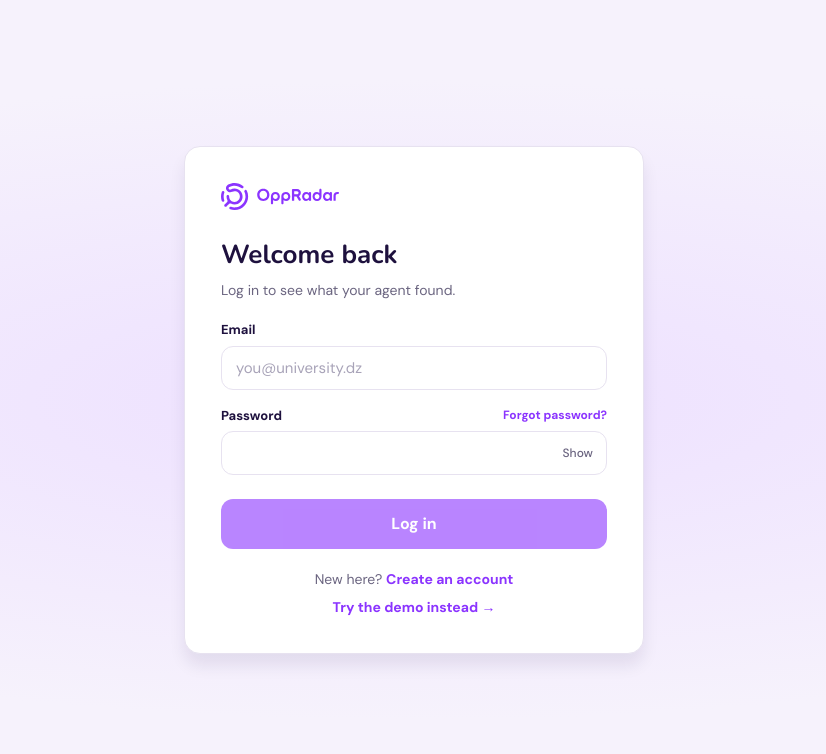
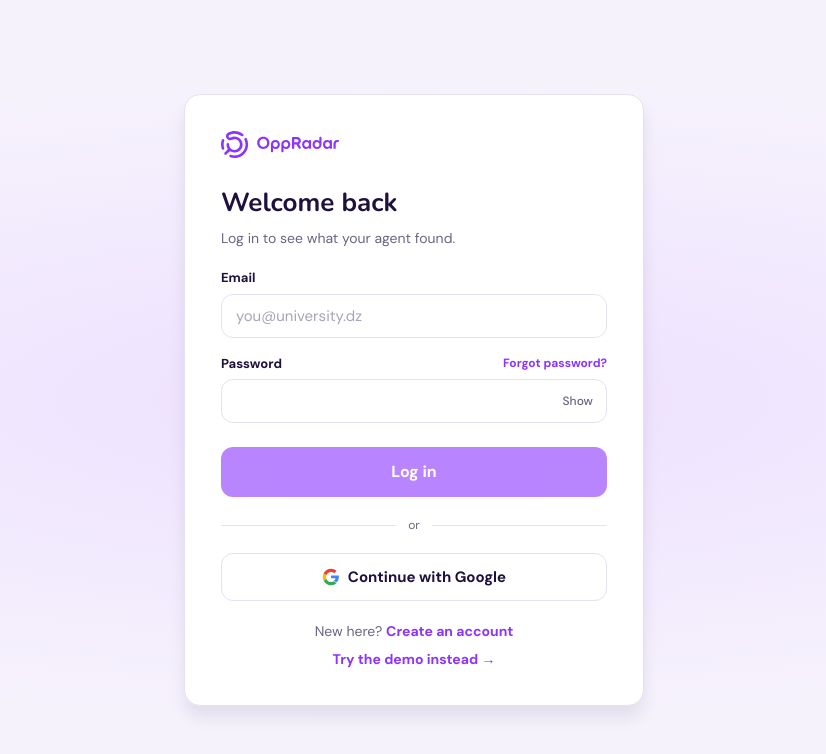
Before and after one commit to Riad-Doukha/OppRadar, a Next.js app in the folder frontend/: page /login in a window 1280 px wide. Shown: the top 754 px of the page, without its empty margins (226-1052 px from the left). Built offline with nearby package versions, Linux system fonts and the light colour scheme; no server answers.

Commit message:
Login: Continue with Google (same as sign-up)

```diff
--- a/frontend/app/(auth)/login/login-form.tsx
+++ b/frontend/app/(auth)/login/login-form.tsx
@@ -22,16 +22,16 @@
   const [email, setEmail] = useState("");
   const [password, setPassword] = useState("");
   const [error, setError] = useState<AuthError | "badLink" | null>(params.get("error") === "link" ? "badLink" : null);
-  const [loading, setLoading] = useState(false);
+  const [loading, setLoading] = useState<"email" | "google" | null>(null);
   const credentialsError = error === "invalidCredentials";
 
   async function onSubmit(e: FormEvent) {
     e.preventDefault();
-    setLoading(true);
+    setLoading("email");
     setError(null);
     const { error } = await createClient().auth.signInWithPassword({ email: email.trim(), password });
     if (error) {
-      setLoading(false);
+      setLoading(null);
       if (error.code === "email_not_confirmed") {
         router.push(`/check-email?email=${encodeURIComponent(email.trim())}`);
         return;
@@ -41,6 +41,22 @@
     }
     router.push(safeNext(params.get("next")));
     router.refresh();
+  }
+
+  /** Google sign-in: an existing account logs in; a new one is created and
+   *  goes through setup, where the terms consent is required. */
+  async function google() {
+    setLoading("google");
+    setError(null);
+    const next = encodeURIComponent(safeNext(params.get("next")));
+    const { error } = await createClient().auth.signInWithOAuth({
+      provider: "google",
+      options: { redirectTo: `${window.location.origin}/auth/callback?next=${next}` },
+    });
+    if (error) {
+      setLoading(null);
+      setError(authError(error));
+    }
   }
 
   return (
@@ -83,8 +99,8 @@
             />
           )}
         </Field>
-        <Button type="submit" block className="mt-2" disabled={loading || !email || !password}>
-          {loading ? (
+        <Button type="submit" block className="mt-2" disabled={loading !== null || !email || !password}>
+          {loading === "email" ? (
             <>
               <Spinner /> {t("login.loggingIn")}
             </>
@@ -93,6 +109,22 @@
           )}
         </Button>
       </form>
+
+      <div className="flex items-center gap-3 py-5 text-xs text-muted">
+        <span className="h-px flex-1 bg-line" />
+        {t("signup.or")}
+        <span className="h-px flex-1 bg-line" />
+      </div>
+
+      <Button type="button" variant="neutral" size="md" block onClick={google} disabled={loading !== null}>
+        {loading === "google" ? (
+          <Spinner />
+        ) : (
+          // eslint-disable-next-line @next/next/no-img-element -- fixed-size brand mark
+          <img src="/icons/google.svg" alt="" width={18} height={18} />
+        )}
+        {t("signup.google")}
+      </Button>
 
       <p className="pt-5 text-center text-sm text-muted">
         {t("login.newHere")}{" "}
```
